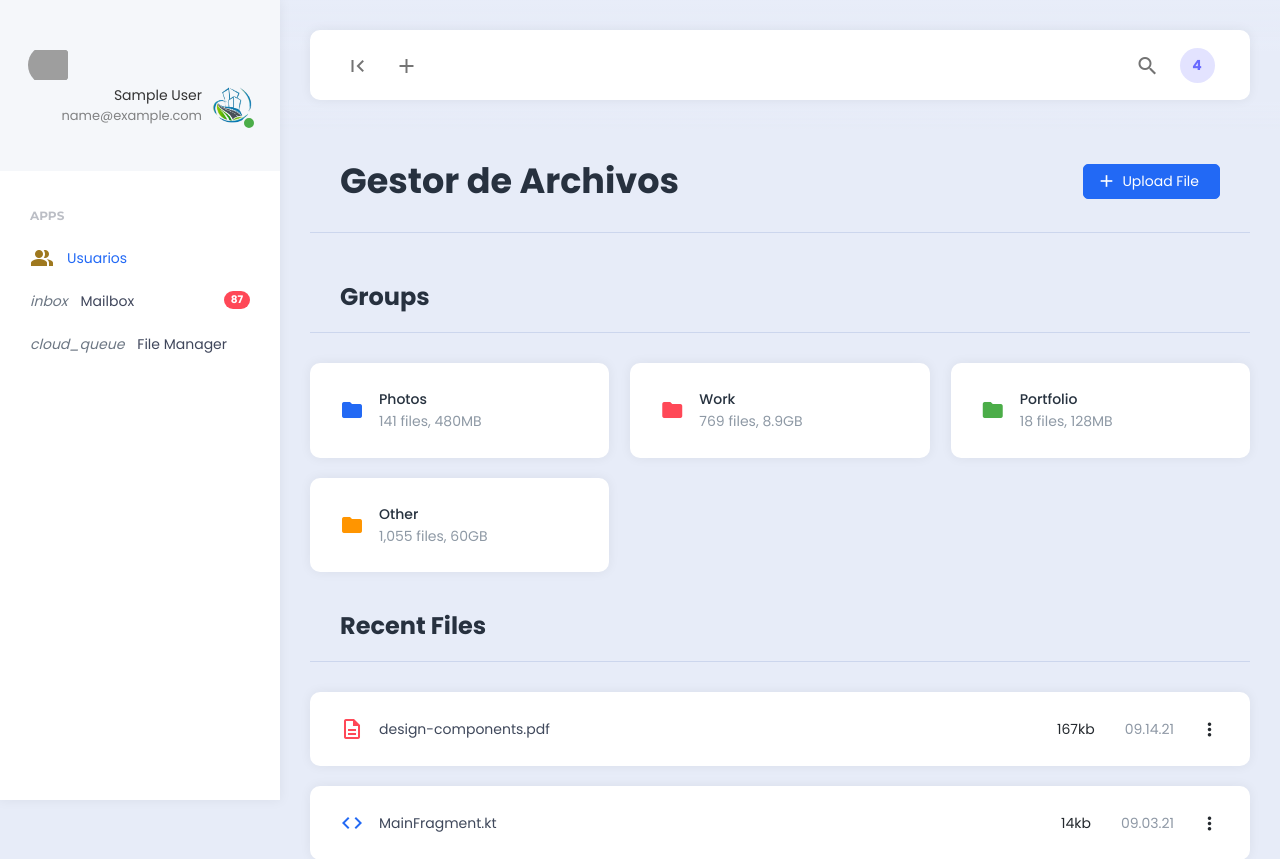
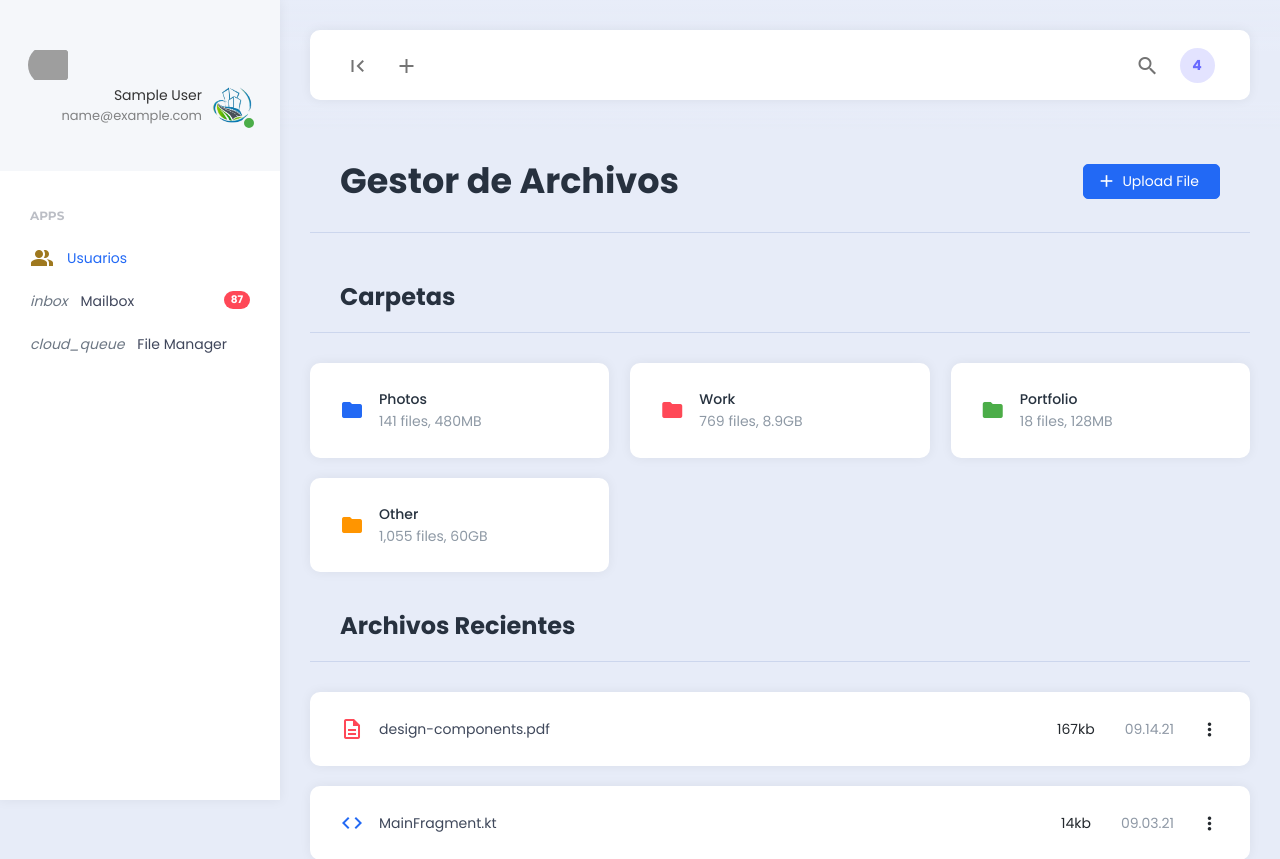
Before and after one commit to Ronal280300/DMS, a PHP site: page /DMS/admin in a window 1280 px wide. Shown: the top 859 px of the page. Run offline with PHP 8.4, Linux system fonts and the light colour scheme; the visitor is signed in with stand-in values (Sample User, id 1); some libraries are stand-ins or nearby versions; grey boxes are pictures that could not be loaded.

Commit message:
COMMIT 15

```diff
--- a/Assets/js/pages/files.js
+++ b/Assets/js/pages/files.js
@@ -21,10 +21,10 @@ document.addEventListener("DOMContentLoaded", function () {
     myModal1.show();
   });
 
-  frmCarpeta.addEventListener('submit', function(e) {
+  frmCarpeta.addEventListener("submit", function (e) {
     e.preventDefault();
     if (frmCarpeta.nombre.value == '') {
-      alertaPersonalizada('warning', 'EL CAMPO NOMBRE ES REQUERIDO');
+      alertaPersonalizada("warning", "EL CAMPO NOMBRE ES REQUERIDO");
     } else {
       const data = new FormData(frmCarpeta);
       const http = new XMLHttpRequest();
--- a/Controllers/Admin.php
+++ b/Controllers/Admin.php
@@ -16,9 +16,10 @@ class Admin extends Controller
 
     public function crearcarpeta()
     {
+
         $nombre = $_POST['nombre'];
         if (empty($nombre)) {
-            $res = array( 'tipo' =>'warning', 'mensaje' => 'EL NOMBRE ES REQUERIDO' );
+            $res = array( 'tipo' =>'warning', 'mensaje' => 'SE REQUIERE DE UN NOMBRE' );
         } else {
             $data = $this->model->crearcarpeta($nombre, $this->id_usuario);
         }
--- /dev/null
+++ b/Models/AdminModel.php
@@ -0,0 +1,54 @@
+<?php
+
+class AdminModel extends Query {
+    public function __construct()
+ {
+        parent::__construct();
+    }
+
+    public function getCarpetas($id_usuario)
+ {
+        $sql = "SELECT * FROM carpetas WHERE id_usuario = $id_usuario AND estado = 1";
+
+        return $this->selectAll( $sql );
+
+    }
+
+    public function getVerificar( $item, $nombre, $id, $id_usuario )
+ {
+        if ($id > 0) {
+            $sql = "SELECT id FROM carpetas WHERE $item = '$nombre' AND id_usuario = $id_usuario AND id != $id AND estado = 1";
+        } else {
+            $sql = "SELECT id FROM carpetas WHERE $item = '$nombre' AND id_usuario = $id_usuario AND estado = 1";
+        }
+        return $this->select( $sql );
+    }
+
+    public function crearcarpeta( $nombre, $id_usuario )
+    {
+        $sql = 'INSERT INTO carpetas (nombre,id_usuario) VALUES (?,?)';
+        $datos = array( $nombre, $id_usuario );
+        return $this->insertar( $sql, $datos );
+    }
+
+    public function delete( $id )
+    {
+        $sql = 'UPDATE carpetas SET estado = ? WHERE id = ?';
+        $datos = array( 0, $id );
+        return $this->save( $sql, $datos );
+    }
+
+    public function getUsuario($id)
+    {
+        $sql = "SELECT id, nombre, apellido, correo, telefono, direccion, clave, rol, perfil, fecha FROM usuarios WHERE id = $id";
+        return $this->select($sql);
+    }
+
+    public function modificar( $nombre, $apellido, $correo, $telefono, $direccion, $rol, $id )
+    {
+        $sql = 'UPDATE usuarios SET nombre=?, apellido=?, correo=?, telefono=?, direccion=?, rol=? WHERE id =?';
+        $datos = array( $nombre, $apellido, $correo, $telefono, $direccion, $rol, $id);
+        return $this->save( $sql, $datos );
+    }
+}
+?>
--- a/Views/admin/home.php
+++ b/Views/admin/home.php
@@ -1,4 +1,5 @@
 <?php include_once 'Views/template/header.php'?>
+
 <div class="container-fluid">
    <div class="row">
       <div class="col">
@@ -13,7 +14,7 @@
       </div>
    </div>
    <div class="section-description">
-      <h1>Groups</h1>
+      <h1>Carpetas</h1>
    </div>
    <div class="row">
       <div class="col-xl-4">
@@ -60,7 +61,7 @@
       </div>
    </div>
    <div class="section-description">
-      <h1>Recent Files</h1>
+      <h1>Archivos Recientes</h1>
    </div>
    <div class="row">
       <div class="col-xxl-6">
@@ -233,7 +234,7 @@
    <div class="modal-dialog modal-sm" role="document">
       <div class="modal-content">
          <div class="modal-header">
-            <h5 class="modal-title" id="title">Gestiónes</h5>
+            <h5 class="modal-title" id="title">Gestión</h5>
             <button class="btn-close" data-bs-dismiss="modal" aria-label="Close">
             </button>
          </div>
@@ -257,7 +258,7 @@
             </button>
          </div>
 
-         <form action="frmCarpeta" autocomplete="off">
+         <form id="frmCarpeta" autocomplete="off">
             <div class="modal-body">
                 <div class="input-group">
                     <span class="input-group-text">
```
